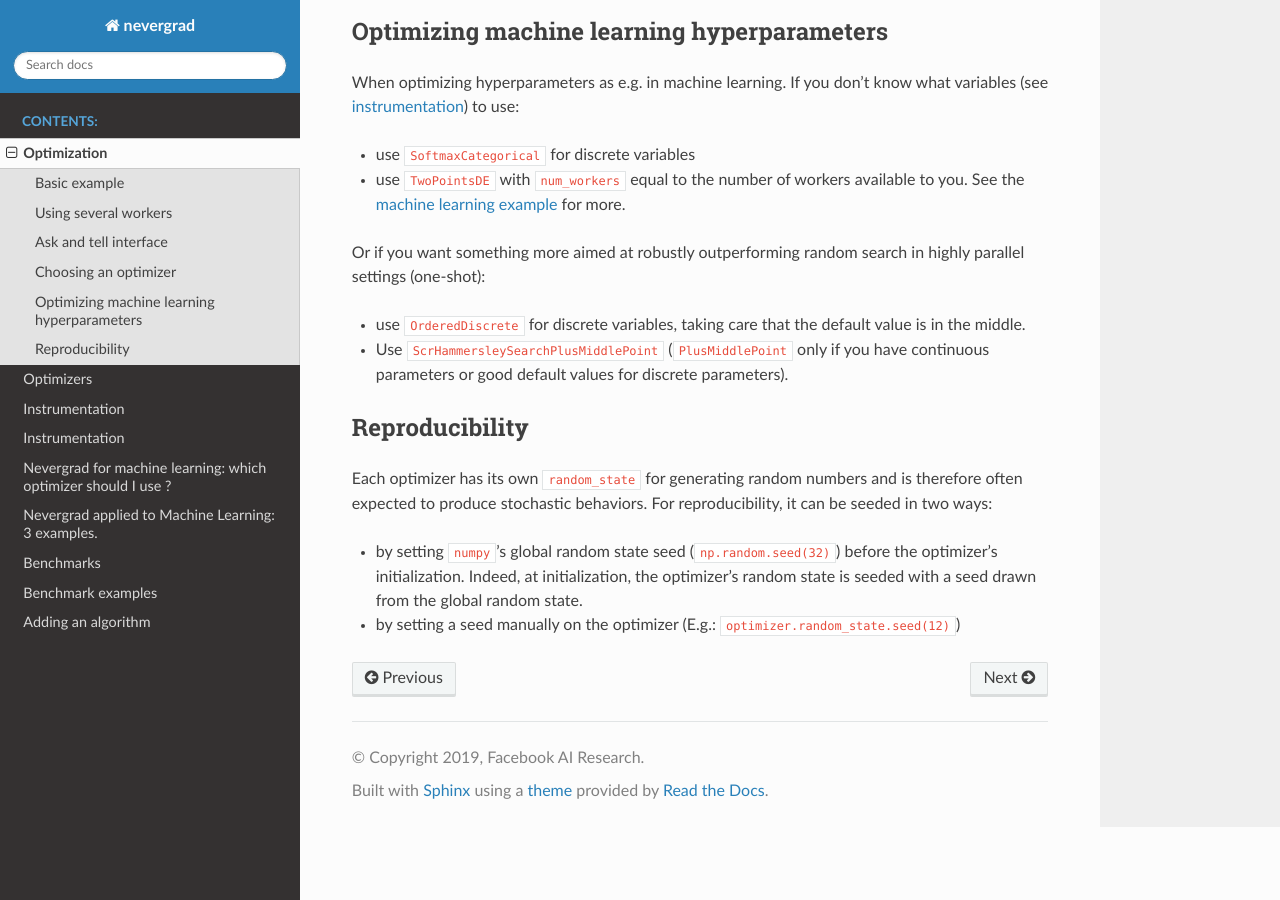
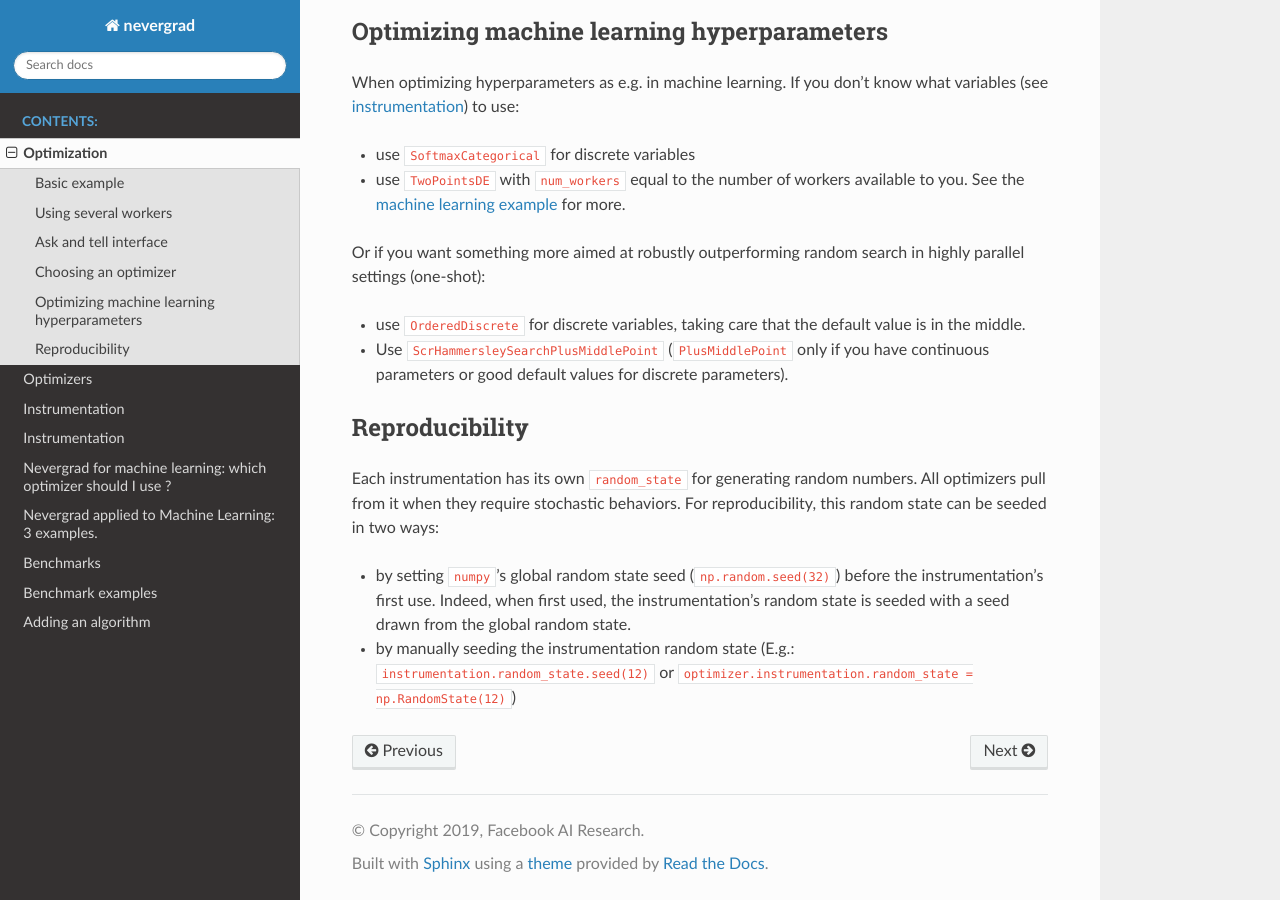
Before and after one commit to facebookresearch/nevergrad, a Sphinx documentation site: the page built from docs/optimization.md, in a window 1280 px wide and 900 px high, scrolled down 2565 px. Built offline with Sphinx 7.4.7 and the Read the Docs theme 2.0.0, drawn with Linux system fonts in a browser that asks for light colours.

```diff
--- a/docs/optimization.md
+++ b/docs/optimization.md
@@ -99,8 +99,8 @@
 
 ## Reproducibility
 
-Each optimizer has its own `random_state` for generating random numbers and is therefore often expected to produce stochastic behaviors.
-For reproducibility, it can be seeded in two ways:
-- by setting `numpy`'s global random state seed (`np.random.seed(32)`) before the optimizer's initialization. Indeed, at initialization,
-  the optimizer's random state is seeded with a seed drawn from the global random state.
-- by setting a seed manually on the optimizer (E.g.: `optimizer.random_state.seed(12)`)
+Each instrumentation has its own `random_state` for generating random numbers. All optimizers pull from it when they require stochastic behaviors.
+For reproducibility, this random state can be seeded in two ways:
+- by setting `numpy`'s global random state seed (`np.random.seed(32)`) before the instrumentation's first use. Indeed, when first used,
+  the instrumentation's random state is seeded with a seed drawn from the global random state.
+- by manually seeding the instrumentation random state (E.g.: `instrumentation.random_state.seed(12)` or `optimizer.instrumentation.random_state = np.RandomState(12)`)
```
Also changed, not shown: docs/adding_an_algorithm.md (+2 -2 lines), docs/instrumentation.md (+1 -1 lines), 6 other files.
